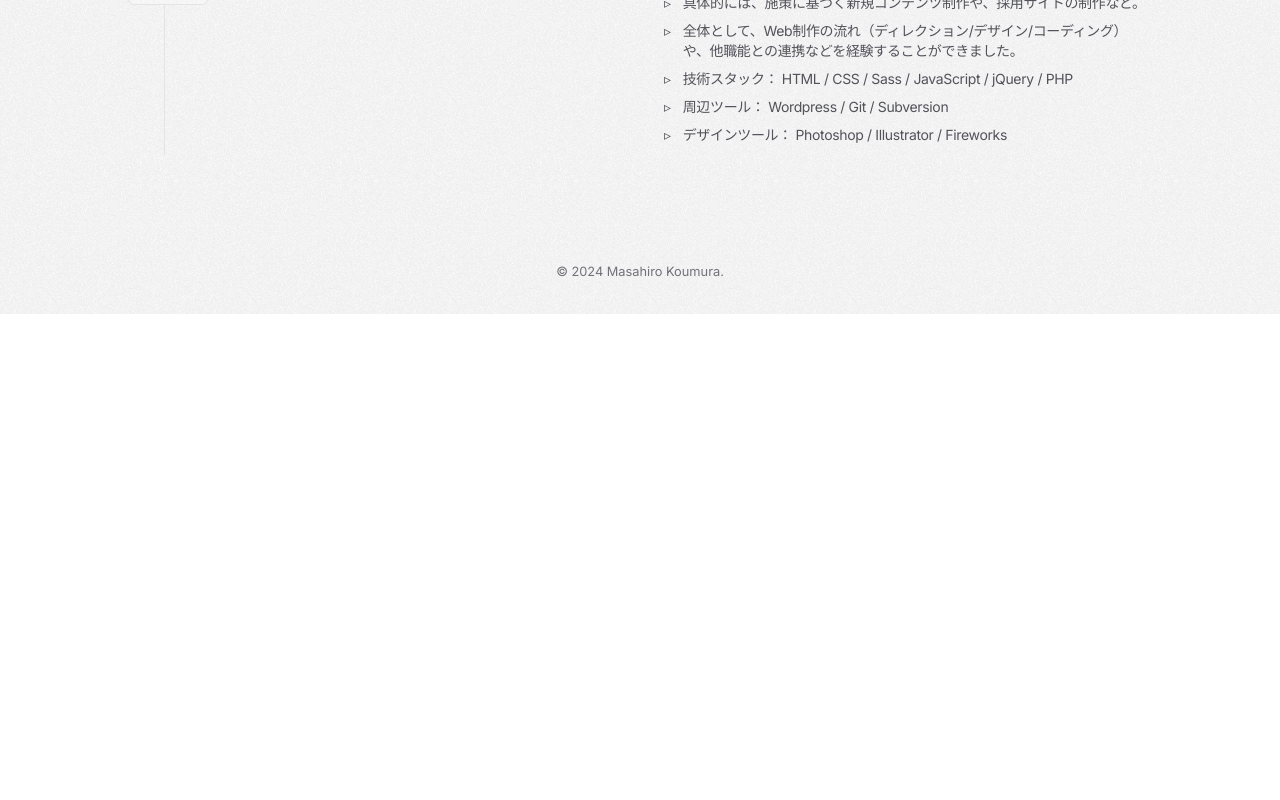
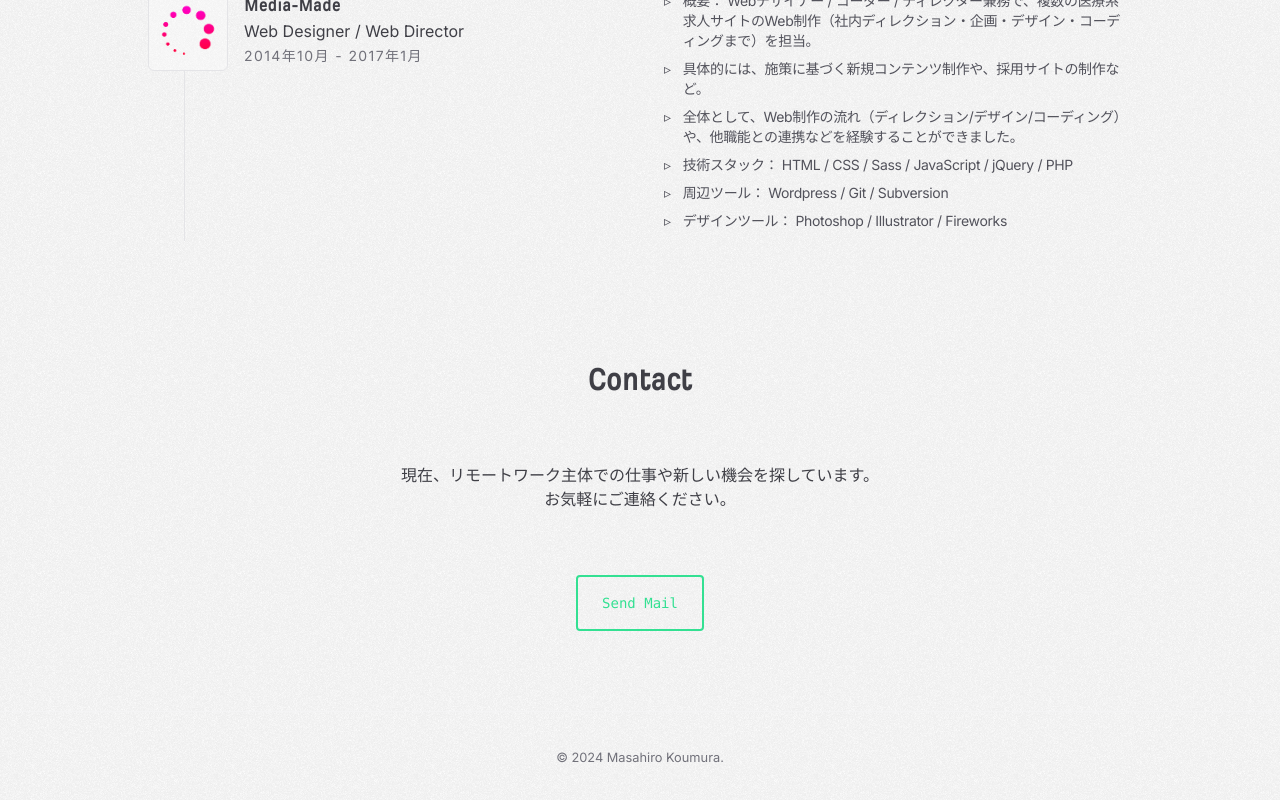
Before and after one commit to masaki632d/new-portfolio-app, a Next.js app: page / in a window 1280 px wide. Shown: the part 1773-2573 px from the top of the page. Before the commit the page ends 2087 px from the top, so only its background shows below. Built offline with nearby package versions, Linux system fonts and the light colour scheme.

Commit message:
add: top Contact

```diff
--- a/src/app/page.tsx
+++ b/src/app/page.tsx
@@ -1,11 +1,16 @@
+import { Contact } from '@components/features/top/Contact'
 import { Experience } from '@components/features/top/Experience'
 import { Hero } from '@components/features/top/Hero'
 
 export default function Home() {
   return (
-    <main className="mx-auto mt-20 px-6 md:max-w-5xl md:px-0">
+    <main
+      data-layout="Home"
+      className="mx-auto mt-20 space-y-32 px-5 md:max-w-5xl"
+    >
       <Hero />
       <Experience />
+      <Contact />
     </main>
   )
 }
--- /dev/null
+++ b/src/components/features/top/Contact/index.tsx
@@ -0,0 +1,28 @@
+import Link from 'next/link'
+
+import { SectionTitle } from '@components/shared/SectionTitle'
+import { Slide } from '@components/Slide'
+
+export const Contact = () => {
+  return (
+    <section data-layout="Contact" className="space-y-16 text-center">
+      <Slide>
+        <SectionTitle type="h2">Contact</SectionTitle>
+      </Slide>
+
+      <Slide delay={0.16} className="space-y-16">
+        <p className="text-sm md:text-base">
+          現在、リモートワーク主体での仕事や新しい機会を探しています。
+          <br />
+          お気軽にご連絡ください。
+        </p>
+        <Link
+          className="mx-auto block w-fit rounded border-2 border-primary-color p-4 px-6 font-mono text-sm capitalize text-primary-color duration-300 hover:opacity-70"
+          href="mailto:masaki632d@gmail.com"
+        >
+          send mail
+        </Link>
+      </Slide>
+    </section>
+  )
+}
--- a/src/components/features/top/Experience/index.tsx
+++ b/src/components/features/top/Experience/index.tsx
@@ -9,7 +9,7 @@ import { formatDate } from './functions/date'
 
 export const Experience = () => {
   return (
-    <section data-layout="Experience" id="Experience" className="mt-32">
+    <section data-layout="Experience" id="Experience">
       <Slide delay={0.16} className="mb-16">
         <SectionTitle type="h2">Experience</SectionTitle>
       </Slide>
```
